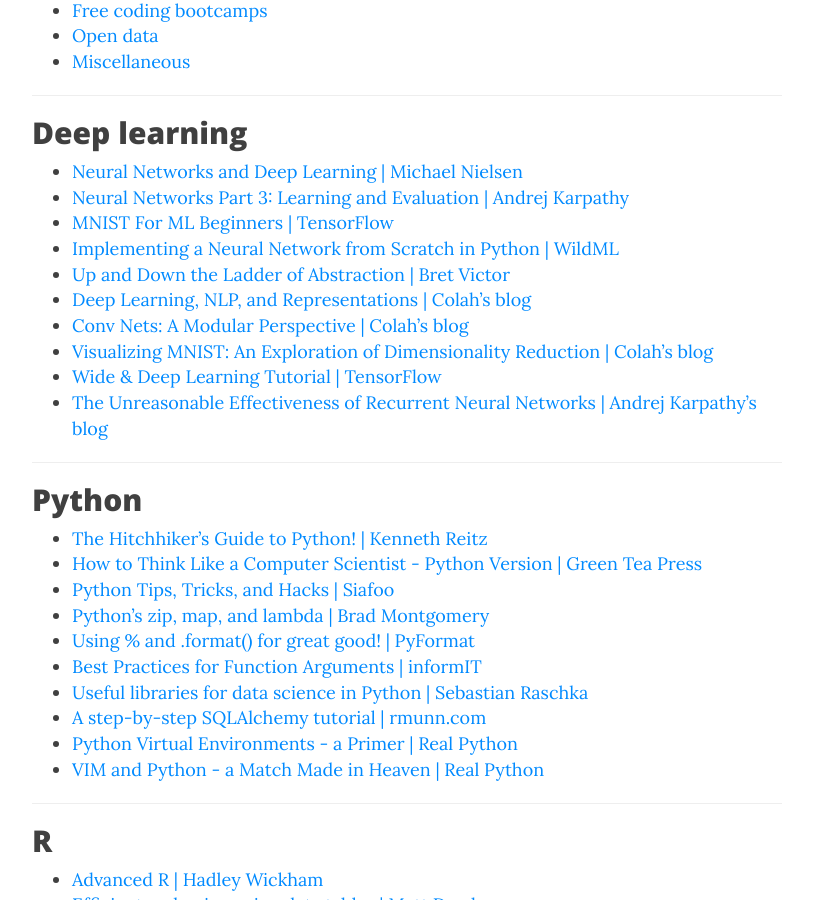
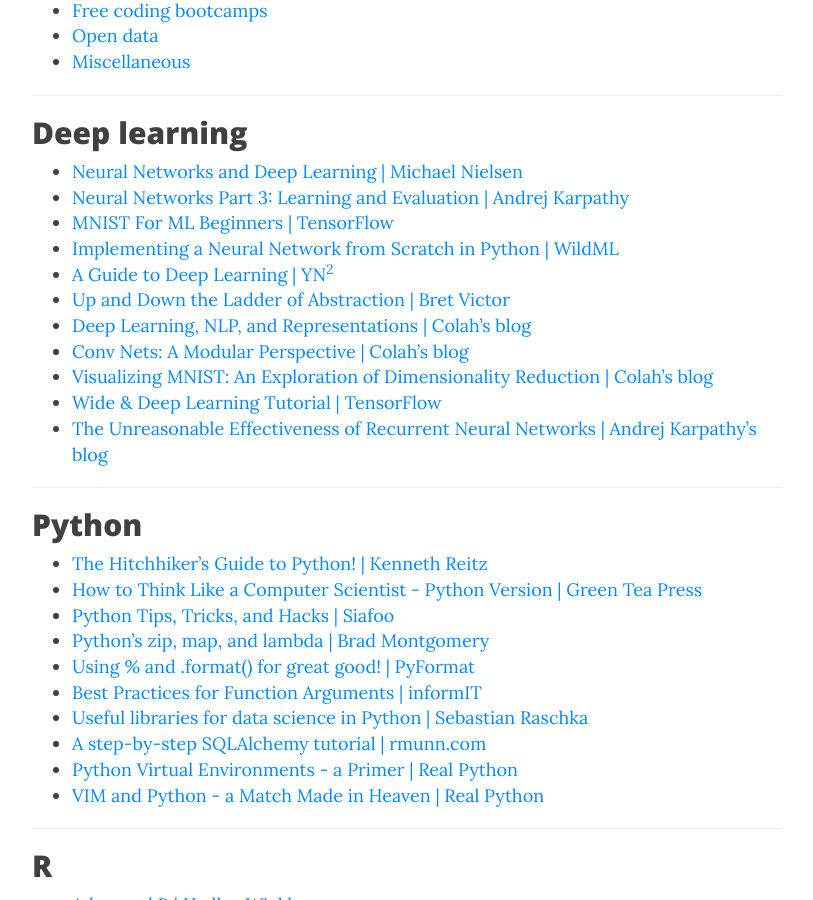
Before and after one commit to rtlee9/rtlee9.github.io, a Jekyll site: the page built from favorite-resources.md, in a window 1280 px wide and 900 px high, scrolled down 1021 px. Shown: the whole window, without its empty margins (233-1046 px from the left). Built offline with Jekyll 4.4.1, drawn with Linux system fonts in a browser that asks for light colours; nearby versions of some CDN libraries.

Commit message:
Add YN2 guide to deep learning

```diff
--- a/favorite-resources.md
+++ b/favorite-resources.md
@@ -29,6 +29,7 @@
 * [Neural Networks Part 3: Learning and Evaluation \| Andrej Karpathy](http://cs231n.github.io/neural-networks-3/)
 * [MNIST For ML Beginners \| TensorFlow](https://www.tensorflow.org/versions/r0.11/tutorials/mnist/beginners/index.html#mnist-for-ml-beginners)
 * [Implementing a Neural Network from Scratch in Python \| WildML](http://www.wildml.com/2015/09/implementing-a-neural-network-from-scratch/)
+* [A Guide to Deep Learning \| YN<sup>2</sup>](http://yerevann.com/a-guide-to-deep-learning/)
 * [Up and Down the Ladder of Abstraction \| Bret Victor](http://worrydream.com/LadderOfAbstraction/)
 * [Deep Learning, NLP, and Representations \| Colah's blog](http://colah.github.io/posts/2014-07-NLP-RNNs-Representations/)
 * [Conv Nets: A Modular Perspective \| Colah's blog](http://colah.github.io/posts/2014-07-Conv-Nets-Modular/)
```
